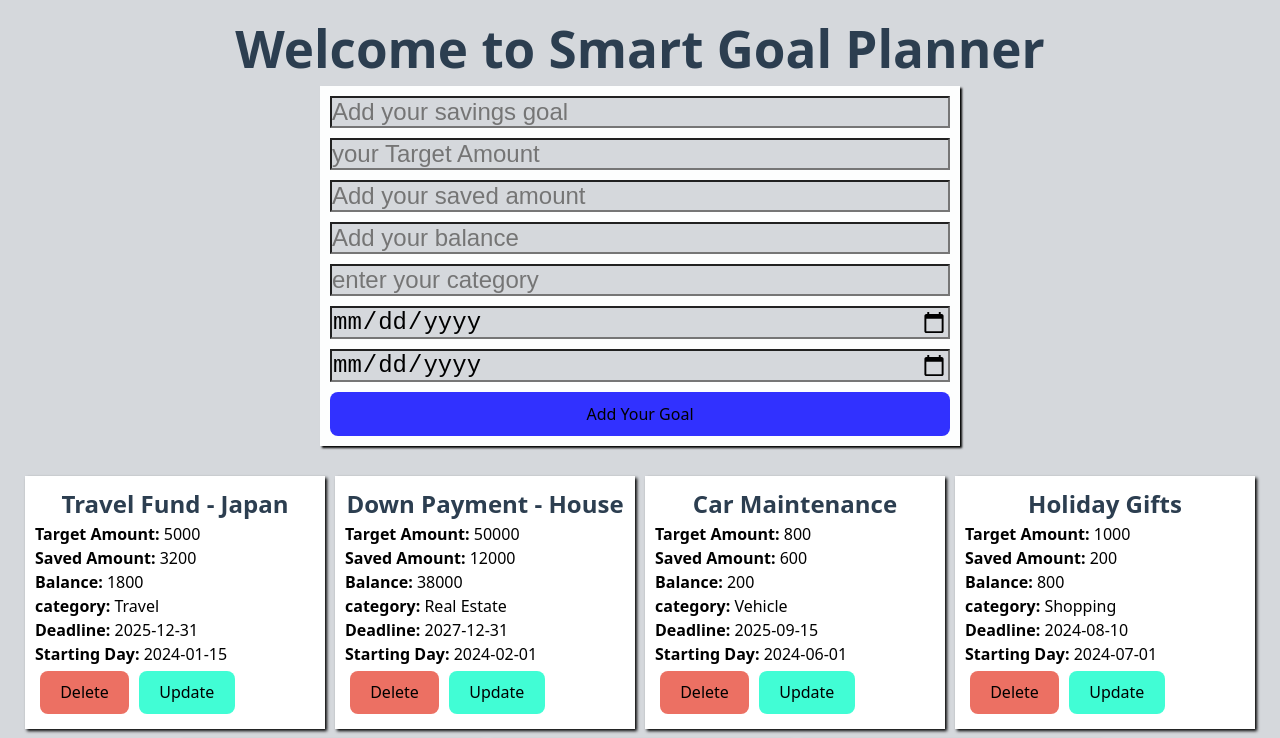
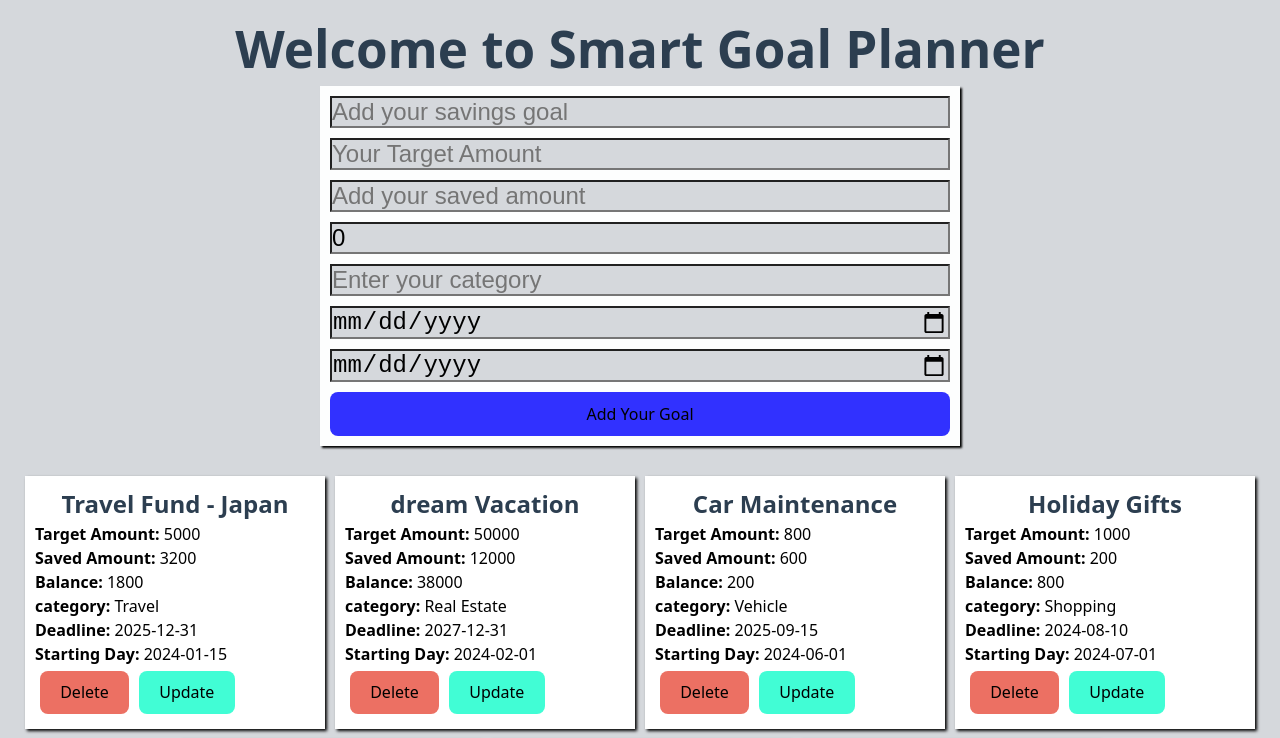
Before and after one commit to FrancisKarani14/smart-goal-planner, a React (Vite) app: page / in a window 1280 px wide. Shown: the top 738 px of the page. Built offline with nearby package versions, Linux system fonts and the light colour scheme; data requests are answered from the project's data file.

Commit message:
acticates the update function

```diff
--- a/db.json
+++ b/db.json
@@ -12,7 +12,7 @@
     },
     {
       "id": "4",
-      "name": "Down Payment - House",
+      "name": "dream Vacation",
       "targetAmount": 50000,
       "savedAmount": 12000,
       "balance": 38000,
--- a/src/components/App.jsx
+++ b/src/components/App.jsx
@@ -1,128 +1,157 @@
-import React from 'react'
-import { useState, useEffect } from 'react'
-import Goalscard from './Goalscard'
-import Form from './Form'
-import '../reset.css'
+import React, { useState, useEffect } from 'react';
+import Goalscard from './Goalscard';
+import Form from './Form';
+import '../reset.css';
 
 function App() {
+  const [goals, setGoals] = useState([]);
+  const [formData, setFormData] = useState({
+    id: '',
+    name: '',
+    targetAmount: '',
+    savedAmount: '',
+    balance: '',
+    category: '',
+    deadline: '',
+    createdAt: '',
+  });
 
-  // state variables
-    const[goals, setGoals] = useState([])
-   const [formData, setFormData] = useState({
-  name: '',
-  targetAmount: '',
-  savedAmount: '',
-  balance: '',
-  category: '',
-  deadline: '',
-  createdAt: ''
-});
-//Sets the url into a variable for easier control
- const url = 'http://localhost:3000/goals'
+  const url = 'http://localhost:3000/goals';
 
-// Fetch request as a sude effect since it fetches after render.
-// state variables
-  useEffect(()=>{
+  // Fetch goals on initial render
+  useEffect(() => {
+    fetch(url)
+      .then(res => res.json())
+      .then(data => setGoals(data))
+      .catch(err => console.error("Fetch Error:", err));
+  }, []);
 
+  // Automatically update balance when target/saved amounts change
+  useEffect(() => {
+    const balance = Number(formData.targetAmount) - Number(formData.savedAmount);
+    setFormData(prev => ({
+      ...prev,
+      balance: balance >= 0 ? balance : 0
+    }));
+  }, [formData.targetAmount, formData.savedAmount]);
 
-    fetch(url)
-    .then(res=>res.json())
-    .then(data=> setGoals(data) )
-    .catch(err => console.error("Error:", err));
-     },[])
-
-    //  function for handling delete. It deletes A goal specific goal when clicked
-
-    function handleDelete(id) {
-  const confirmDelete = window.confirm("Are you sure you want to delete this goal?");
-
-  if (confirmDelete) {
-     fetch(`${url}/${id}`, {
-    method: "DELETE",
-  })
-    .then((res) => {
-      if (res.ok) {
-        setGoals((prevGoals) => prevGoals.filter(goal => goal.id !== id));
-      } else {
-        console.error("Failed to delete goal");
-      }
-    })
-    .catch((err) => console.error("Error:", err));
-}else{
-    return
-  }
+  // Handle input changes
+  function handleChange(e) {
+    const { name, value } = e.target;
+    setFormData(prev => ({
+      ...prev,
+      [name]: value
+    }));
   }
 
+  // Handle goal deletion
+  function handleDelete(id) {
+    const confirmDelete = window.confirm("Are you sure you want to delete this goal?");
+    if (!confirmDelete) return;
 
+    fetch(`${url}/${id}`, {
+      method: "DELETE"
+    })
+      .then(res => {
+        if (res.ok) {
+          setGoals(prev => prev.filter(goal => goal.id !== id));
+        } else {
+          console.error("Delete failed.");
+        }
+      })
+      .catch(err => console.error("Delete Error:", err));
+  }
 
-    // function for handling update it Updates a goal when clicked
+  // Handle editing (load goal into form)
+  function handleUpdate(goal) {
+    setFormData({
+      id: goal.id,
+      name: goal.name,
+      targetAmount: goal.targetAmount,
+      savedAmount: goal.savedAmount,
+      balance: goal.balance,
+      category: goal.category,
+      deadline: goal.deadline,
+      createdAt: goal.createdAt
+    });
+  }
 
-    function handleUpdate() {
-      fetch(`${url}/${id}`,{
-        method:"PUT",
+  // Clear form after submit
+  function clearForm() {
+    setFormData({
+      id: '',
+      name: '',
+      targetAmount: '',
+      savedAmount: '',
+      balance: '',
+      category: '',
+      deadline: '',
+      createdAt: '',
+    });
+  }
+
+  // Submit new or updated goal
+  function handleSubmit(e) {
+    e.preventDefault();
+
+    if (formData.id) {
+      // Update (PUT)
+      fetch(`${url}/${formData.id}`, {
+        method: "PUT",
+        headers: {
+          "Content-Type": "application/json"
+        },
+        body: JSON.stringify(formData)
       })
-
+        .then(res => res.json())
+        .then(updatedGoal => {
+          setGoals(prev =>
+            prev.map(goal => goal.id === updatedGoal.id ? updatedGoal : goal)
+          );
+          clearForm();
+        })
+        .catch(err => console.error("Update failed:", err));
+    } else {
+      // Create new (POST)
+      fetch(url, {
+        method: "POST",
+        headers: {
+          "Content-Type": "application/json"
+        },
+        body: JSON.stringify(formData)
+      })
+        .then(res => res.json())
+        .then(newGoal => {
+          setGoals(prev => [...prev, newGoal]);
+          clearForm();
+        })
+        .catch(err => console.error("Create failed:", err));
     }
-
-    // Abstract function to handle input change
-function handleChange(e) {
-  const { name, value } = e.target;
-  setFormData((prev) => ({
-    ...prev,
-    [name]: value,
-  }));
-}
-// handle submit
-
-function handleSubmit(e) {
-  e.preventDefault();
-
-  fetch(url, {
-    method: "POST",
-    headers: {
-      "Content-Type": "application/json",
-    },
-    body: JSON.stringify(formData),
-  })
-    .then((res) => {
-      if (!res.ok) throw new Error("Failed to add goal");
-      return res.json();
-    })
-    .then((newGoal) => {
-      setGoals((prevGoals) => [...prevGoals, newGoal]);
-      setFormData({
-        name: '',
-        targetAmount: '',
-        savedAmount: '',
-        balance: '',
-        category: '',
-        deadline: '',
-        createdAt: '',
-      });
-    })
-    .catch((err) => console.error("Error submitting goal:", err));
-}
-
+  }
 
   return (
     <div className='body'>
       <h1 className='welcome'>Welcome to Smart Goal Planner</h1>
-      <Form formData={formData} handleChange={handleChange} handleSubmit={handleSubmit}/>
-      <div className='display' >
+      <Form
+        formData={formData}
+        handleChange={handleChange}
+        handleSubmit={handleSubmit}
+      />
+      <div className='display'>
         <ul>
-          {goals.map((goal)=>{
-            return(
-               <li key={goal.id}>
-              <Goalscard  {...goal} handleDelete={handleDelete} handleUpdate={handleUpdate}  />
+          {goals.map(goal => (
+            <li key={goal.id}>
+              <Goalscard
+                {...goal}
+                handleDelete={handleDelete}
+                handleUpdate={() => handleUpdate(goal)}
+              />
             </li>
-            )
-
-          })}
+          ))}
         </ul>
-
       </div>
     </div>
-  )
+  );
 }
 
-export default App
+export default App;
--- a/src/components/Form.jsx
+++ b/src/components/Form.jsx
@@ -1,20 +1,65 @@
-import React from 'react'
-import '../reset.css'
+import React from 'react';
+import '../reset.css';
 
-export default function Form({formData, handleChange, handleSubmit}) {
+export default function Form({ formData, handleChange, handleSubmit }) {
   return (
-    <form onSubmit={handleSubmit}>
-      <input type='text' name='name' placeholder='Add your savings goal' value={formData.name} onChange={handleChange} />
-       <input type='number' name='targetAmount' placeholder='your Target Amount' value={formData.targetAmount} onChange={handleChange} />
-        <input type='number' name='savedAmount' placeholder='Add your saved amount'value={formData.savedAmount}  onChange={handleChange}/>
-         <input type='number' name='balance'  placeholder='Add your balance' value={formData.balance} onChange={handleChange}/>
-         <input type='text' name='category' placeholder='enter your category' value={formData.category} onChange={handleChange}/>
-         <input type='date' name='deadline' placeholder='Add your Deadline'value={formData.deadline} onChange={handleChange}/>
-         <input type='date' name='createdAt' placeholder='enter current date' value={formData.createdAt} onChange={handleChange}/>
-         <button>Add Your Goal</button>
+    <form onSubmit={handleSubmit} className="form">
+      <input
+        type="text"
+        name="name"
+        placeholder="Add your savings goal"
+        value={formData.name}
+        onChange={handleChange}
+        required
+      />
+      <input
+        type="number"
+        name="targetAmount"
+        placeholder="Your Target Amount"
+        value={formData.targetAmount}
+        onChange={handleChange}
+        required
+      />
+      <input
+        type="number"
+        name="savedAmount"
+        placeholder="Add your saved amount"
+        value={formData.savedAmount}
+        onChange={handleChange}
+        required
+      />
+      <input
+        type="number"
+        name="balance"
+        placeholder="Balance (auto-calculated)"
+        value={formData.balance}
+        readOnly
+      />
+      <input
+        type="text"
+        name="category"
+        placeholder="Enter your category"
+        value={formData.category}
+        onChange={handleChange}
+      />
+      <input
+        type="date"
+        name="deadline"
+        placeholder="Add your Deadline"
+        value={formData.deadline}
+        onChange={handleChange}
+      />
+      <input
+        type="date"
+        name="createdAt"
+        placeholder="Enter current date"
+        value={formData.createdAt}
+        onChange={handleChange}
+      />
 
-
-
+      <button type="submit">
+        {formData.id ? "Update Goal" : "Add Your Goal"}
+      </button>
     </form>
-  )
+  );
 }
```
